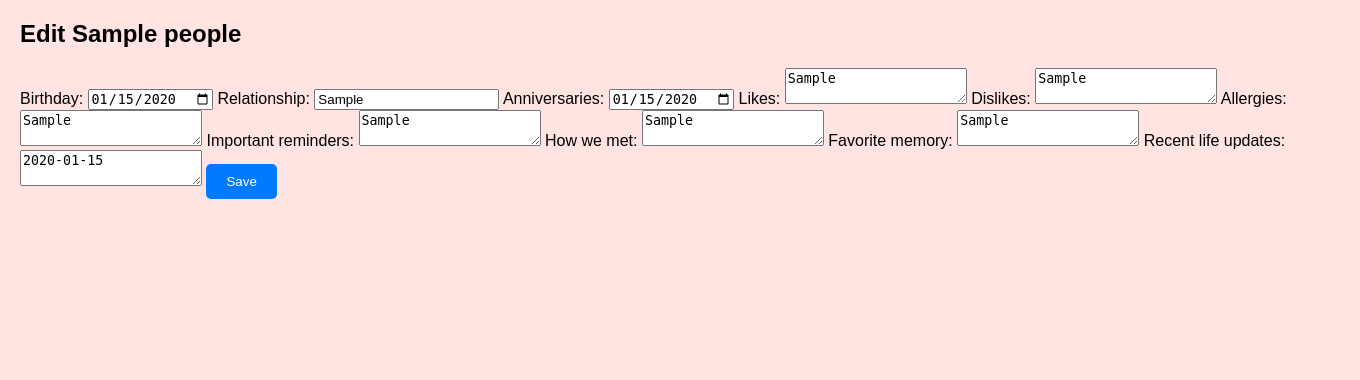
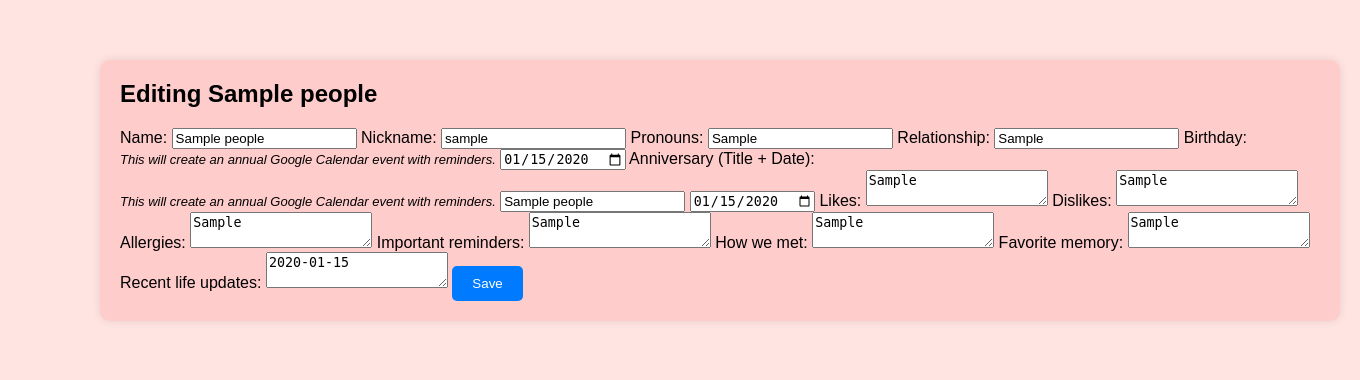
Before and after one commit to 04mHuang/Character-Sheets, a Flask app: page /edit_person/1 in a window 1360 px wide; the page is wider, and only the part inside the window is pictured. Shown: the part 49-429 px from the top of that part. Run offline with Flask 3, Linux system fonts and the light colour scheme; tables that the repository leaves empty hold one stand-in row (values such as "Sample post").

Commit message:
change Person schema to include anniversary_title, anniversary_date, pronouns, nickname

```diff
--- a/backend/main.py
+++ b/backend/main.py
@@ -68,9 +68,12 @@
     person_id = db.Column(db.Integer, primary_key=True)
     user_id = db.Column(db.Integer, db.ForeignKey('Users.user_id'), nullable=False)
     name = db.Column(db.String(100), nullable=False)
+    nickname = db.Column(db.String(100), nullable=True)
+    pronouns = db.Column(db.String(100), nullable=True)
     birthday = db.Column(db.Date, nullable=True)
     relationship = db.Column(db.String(100), nullable=True)  # New field for relationship
-    anniversaries = db.Column(db.Date, nullable=True)  # New field for anniversaries
+    anniversary_title = db.Column(db.String(100), nullable=True)  # New field for anniversary title
+    anniversary_date = db.Column(db.Date, nullable=True)  # New field for anniversary date
     likes = db.Column(db.Text, nullable=True)  # Renamed field from interests to likes
     dislikes = db.Column(db.Text, nullable=True)  # New field for dislikes
     allergies = db.Column(db.Text, nullable=True)
@@ -209,6 +212,7 @@
             service.events().delete(calendarId='primary', eventId=event.get('id')).execute()
 
 def create_anniversary_event(title, date, credentials):
+    print("Creating anniversary event===============================================================")
     service = get_google_calendar_service(credentials)
     event = {
         "summary": title,
@@ -242,9 +246,11 @@
 
     if request.method == 'POST':
         prev_birthday = person.birthday
+        prev_anniversary = person.anniversary_date
         person.birthday = datetime.datetime.strptime(request.form['birthday'], '%Y-%m-%d').date() if request.form['birthday'] else None
         person.relationship = request.form['relationship'] if request.form['relationship'] else None
-        person.anniversaries = datetime.datetime.strptime(request.form['anniversaries'], '%Y-%m-%d').date() if request.form['anniversaries'] else None
+        person.anniversary_title = request.form['anniversary_title'] if request.form['anniversary_title'] else None
+        person.anniversary_date = datetime.datetime.strptime(request.form['anniversary_date'], '%Y-%m-%d').date() if request.form['anniversary_date'] else None
         person.likes = request.form['likes'] if request.form['likes'] else None
         person.dislikes = request.form['dislikes'] if request.form['dislikes'] else None
         person.allergies = request.form['allergies'] if request.form['allergies'] else None
@@ -265,6 +271,11 @@
                     if prev_birthday is not None:
                         # prevent old events from lingering
                         delete_previous_anniversary(prev_birthday, birthday_title, credentials)
+                if prev_anniversary != person.anniversary_date:
+                    create_anniversary_event(person.anniversary_title, person.anniversary_date, credentials)
+                    if prev_anniversary is not None:
+                        # prevent old events from lingering
+                        delete_previous_anniversary(prev_anniversary, person.anniversary_title, credentials)
                 # Update session credentials
                 session['credentials'] = credentials_to_dict(credentials)
             except Exception as e:
--- a/frontend/templates/edit_person.html
+++ b/frontend/templates/edit_person.html
@@ -1,38 +1,55 @@
 {% extends "base.html" %}
 {% block title %}Edit Person{% endblock %}
 {% block content %}
-<div class="edit-person-container">
-    <h2>Edit {{ person.name }}</h2>
-    <form action="{{ url_for('edit_person', person_id=person.person_id) }}" method="POST">
-        <label for="birthday">Birthday:</label>
-        <input type="date" id="birthday" name="birthday" value="{{ person.birthday }}" />
+<div class="container">
+    <form action="{{ url_for('edit_person', person_id=person.person_id) }}" method="POST" class="group-container">
+        <h2>Editing {{ person.name }}</h2>
+        <label for="name">Name:</label>
+        <input type="text" id="name" class="edit-form-input" name="name" value="{{ person.name }}" />
+
+        <label for="nickname">Nickname:</label>
+        <input type="text" id="nickname" class="edit-form-input" name="nickname" value="{{ person.nickname }}" />
+
+        <label for="pronouns">Pronouns:</label>
+        <input type="text" id="pronouns" class="edit-form-input" name="pronouns" value="{{ person.pronouns }}" />
 
         <label for="relationship">Relationship:</label>
-        <input type="text" id="relationship" name="relationship" value="{{ person.relationship }}" />
+        <input type="text" id="relationship" class="edit-form-input" name="relationship" value="{{ person.relationship }}" />
 
-        <label for="anniversaries">Anniversaries:</label>
-        <input type="date" id="anniversaries" name="anniversaries" value="{{ person.anniversaries }}" />
+        <label for="birthday">Birthday:</label>
+        <br>
+        <i style="font-size: 13px;">This will create an annual Google Calendar event with reminders.</i>
+        <input type="date" id="birthday" class="edit-form-input" name="birthday" value="{{ person.birthday }}" />
+
+        <label for="anniversary_title">Anniversary (Title + Date):</label>
+        <br>
+        <i style="font-size: 13px;">This will create an annual Google Calendar event with reminders.</i>
+        <input type="text" id="anniversary_title" class="edit-form-input" name="anniversary_title" value="{{ person.anniversary_title }}" />
+
+        <label for="anniversary_date"></label>
+        <input type="date" id="anniversary_date" class="edit-form-input" name="anniversary_date" value="{{ person.anniversary_date }}" />
+
 
         <label for="likes">Likes:</label>
-        <textarea id="likes" name="likes">{{ person.likes }}</textarea>
+        <textarea id="likes" class="edit-form-input" name="likes">{{ person.likes }}</textarea>
 
         <label for="dislikes">Dislikes:</label>
-        <textarea id="dislikes" name="dislikes">{{ person.dislikes }}</textarea>
+        <textarea id="dislikes" class="edit-form-input" name="dislikes">{{ person.dislikes }}</textarea>
 
         <label for="allergies">Allergies:</label>
-        <textarea id="allergies" name="allergies">{{ person.allergies }}</textarea>
+        <textarea id="allergies" class="edit-form-input" name="allergies">{{ person.allergies }}</textarea>
 
         <label for="reminders">Important reminders:</label>
-        <textarea id="reminders" name="reminders">{{ person.reminders }}</textarea>
+        <textarea id="reminders" class="edit-form-input" name="reminders">{{ person.reminders }}</textarea>
 
         <label for="how_we_met">How we met:</label>
-        <textarea id="how_we_met" name="how_we_met">{{ person.how_we_met }}</textarea>
+        <textarea id="how_we_met" class="edit-form-input" name="how_we_met">{{ person.how_we_met }}</textarea>
 
         <label for="favorite_memory">Favorite memory:</label>
-        <textarea id="favorite_memory" name="favorite_memory">{{ person.favorite_memory }}</textarea>
+        <textarea id="favorite_memory" class="edit-form-input" name="favorite_memory">{{ person.favorite_memory }}</textarea>
 
         <label for="recent_updates">Recent life updates:</label>
-        <textarea id="recent_updates" name="recent_updates">{{ person.recent_updates }}</textarea>
+        <textarea id="recent_updates" class="edit-form-input" name="recent_updates">{{ person.recent_updates }}</textarea>
 
         <button type="submit">Save</button>
     </form>
```
Also changed, not shown: backend/migrations/versions/715b24318d7d_update_person_schema_for_missing_fields_.py (added, +40 -0 lines).
